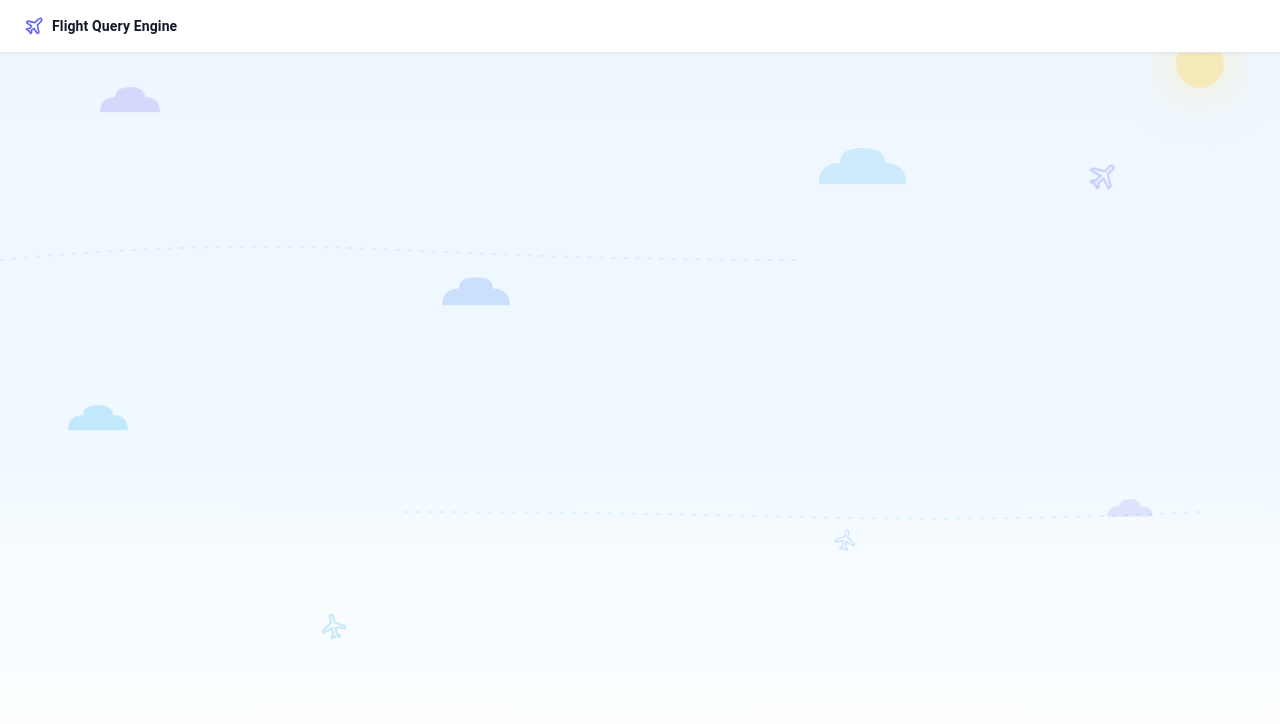
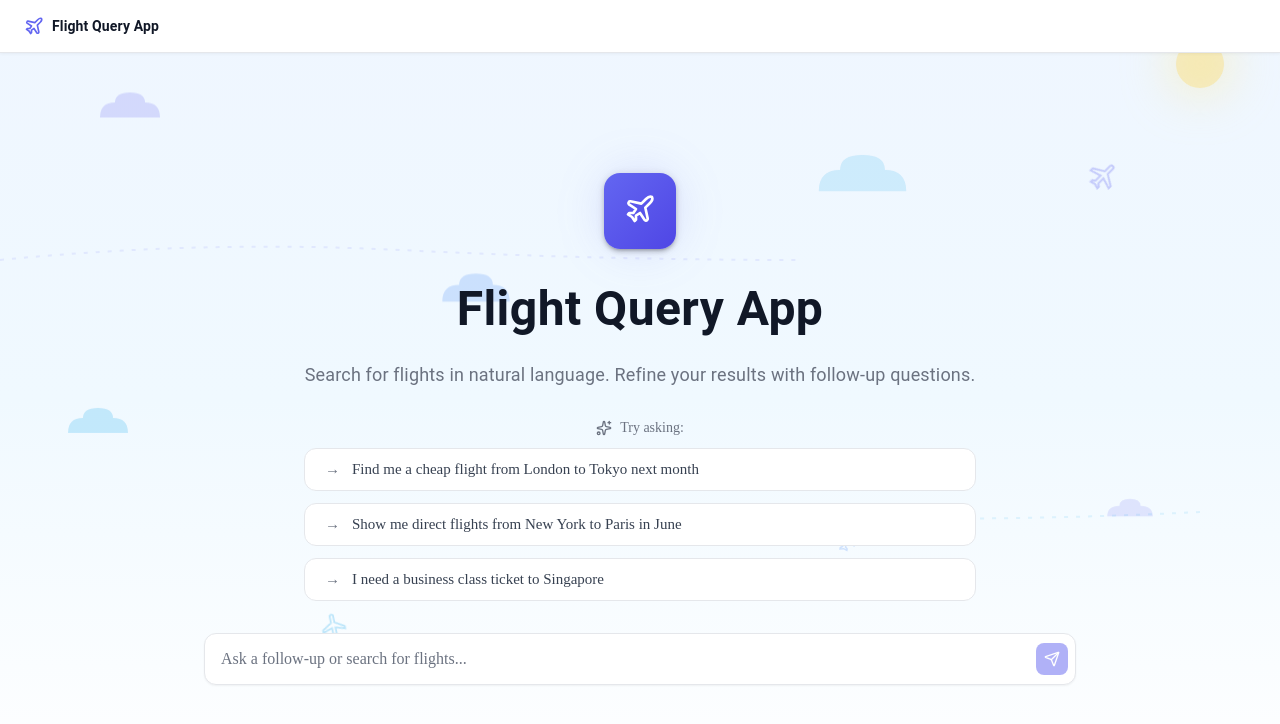
Before and after one commit to milosandrejic/flight-query-app, a Next.js app: page / in a window 1280 px wide. Shown: the top 724 px of the page. Built offline with nearby package versions, Linux system fonts and the light colour scheme; what @mui/material-nextjs would draw is missing.

Commit message:
search field, better layout organization, parent now controls spacing between individual compoennts

```diff
--- a/package.json
+++ b/package.json
@@ -16,6 +16,7 @@
     "@mui/material-nextjs": "^9.0.0",
     "axios": "^1.15.0",
     "lucide-react": "^1.8.0",
+    "motion": "^12.38.0",
     "next": "16.2.3",
     "react": "19.2.4",
     "react-dom": "19.2.4"
--- a/src/app/page.tsx
+++ b/src/app/page.tsx
@@ -1,13 +1,33 @@
 "use client";
 
+import { Box } from "@mui/material";
+
 import { Header } from "@/components/Header";
+import { ChatInput } from "@/components/ChatInput";
+import { WelcomeHero } from "@/components/WelcomeHero";
 import { BackgroundPattern } from "@/components/BackgroundPattern";
 
 export default function Home() {
+  const handleQuickStart = (query: string) => {
+    console.log("Quick start:", query);
+  };
+
+  const handleSend = (message: string) => {
+    console.log("Send:", message);
+  };
+
   return (
     <>
       <BackgroundPattern />
       <Header />
+      <Box component="main" sx={{ mx: "auto", maxWidth: 920, px: 3 }}>
+        <Box sx={{ pt: 15, pb: 4 }}>
+          <WelcomeHero onQuickStart={handleQuickStart} />
+        </Box>
+        <Box sx={{ mb: 3 }}>
+          <ChatInput onSend={handleSend} isLoading={false} />
+        </Box>
+      </Box>
     </>
   );
 }
--- /dev/null
+++ b/src/components/ChatInput.tsx
@@ -0,0 +1,85 @@
+"use client";
+
+import { useState } from "react";
+import { Send } from "lucide-react";
+
+import { Box } from "@mui/material";
+
+interface ChatInputProps {
+  onSend: (message: string) => void;
+  isLoading: boolean;
+  placeholder?: string;
+}
+
+export function ChatInput({ onSend, isLoading, placeholder }: ChatInputProps) {
+  const [value, setValue] = useState("");
+
+  const handleSubmit = (e: React.FormEvent) => {
+    e.preventDefault();
+    if (value.trim() && !isLoading) {
+      onSend(value.trim());
+      setValue("");
+    }
+  };
+
+  return (
+    <Box component="form" onSubmit={handleSubmit} sx={{ width: "100%" }}>
+      <Box sx={{ position: "relative" }}>
+        <Box
+          component="input"
+          type="text"
+          placeholder={placeholder || "Ask a follow-up or search for flights..."}
+          value={value}
+          onChange={(e: React.ChangeEvent<HTMLInputElement>) => setValue(e.target.value)}
+          disabled={isLoading}
+          sx={{
+            width: "100%",
+            borderRadius: 3,
+            border: "1px solid #e5e7eb",
+            bgcolor: "#fff",
+            pl: 2,
+            pr: 6,
+            py: 2,
+            fontSize: 16,
+            fontFamily: "inherit",
+            color: "#111827",
+            outline: "none",
+            boxShadow: "0 1px 2px rgba(0,0,0,0.05)",
+            "&::placeholder": { color: "#6b7280" },
+            "&:focus": {
+              borderColor: "#6366f1",
+              boxShadow: "0 0 0 3px rgba(99, 102, 241, 0.2)",
+            },
+            "&:disabled": { opacity: 0.5, cursor: "not-allowed" },
+          }}
+        />
+        <Box
+          component="button"
+          type="submit"
+          disabled={!value.trim() || isLoading}
+          sx={{
+            position: "absolute",
+            right: 8,
+            top: "50%",
+            transform: "translateY(-50%)",
+            display: "flex",
+            alignItems: "center",
+            justifyContent: "center",
+            height: 32,
+            width: 32,
+            borderRadius: 2,
+            border: "none",
+            bgcolor: "#6366f1",
+            color: "#fff",
+            cursor: "pointer",
+            transition: "background-color 0.2s",
+            "&:hover": { bgcolor: "#5558e3" },
+            "&:disabled": { opacity: 0.5, cursor: "not-allowed" },
+          }}
+        >
+          <Send size={16} />
+        </Box>
+      </Box>
+    </Box>
+  );
+}
--- a/src/components/Header.tsx
+++ b/src/components/Header.tsx
@@ -39,7 +39,7 @@ export function Header() {
             lineHeight: 1,
           }}
         >
-          Flight Query Engine
+          Flight Query App
         </Typography>
       </Box>
     </Box>
--- /dev/null
+++ b/src/components/WelcomeHero.tsx
@@ -0,0 +1,119 @@
+"use client";
+
+import { motion } from "motion/react";
+import { Plane, Sparkles } from "lucide-react";
+
+import { Box, Typography } from "@mui/material";
+
+interface WelcomeHeroProps {
+  onQuickStart: (query: string) => void;
+}
+
+const EXAMPLE_QUERIES = [
+  "Find me a cheap flight from London to Tokyo next month",
+  "Show me direct flights from New York to Paris in June",
+  "I need a business class ticket to Singapore",
+];
+
+export function WelcomeHero({ onQuickStart }: WelcomeHeroProps) {
+  return (
+    <Box
+      component={motion.div}
+      initial={{ opacity: 0, y: 20 }}
+      animate={{ opacity: 1, y: 0 }}
+      transition={{ duration: 0.5 }}
+      sx={{ textAlign: "center" }}
+    >
+      {/* Icon */}
+      <Box
+        component={motion.div}
+        initial={{ scale: 0.8, opacity: 0 }}
+        animate={{ scale: 1, opacity: 1 }}
+        transition={{ duration: 0.5, delay: 0.2 }}
+        sx={{ display: "inline-flex", alignItems: "center", justifyContent: "center", mb: 3 }}
+      >
+        <Box sx={{ position: "relative" }}>
+          <Box sx={{ position: "absolute", inset: 0, bgcolor: "rgba(99, 102, 241, 0.2)", filter: "blur(24px)", borderRadius: "50%" }} />
+          <Box sx={{ position: "relative", background: "linear-gradient(to bottom right, #6366f1, #4f46e5)", p: 2.5, borderRadius: 4, boxShadow: 3 }}>
+            <Plane size={32} color="#fff" />
+          </Box>
+        </Box>
+      </Box>
+
+      {/* Title */}
+      <Typography
+        component={motion.h1}
+        initial={{ opacity: 0, y: 10 }}
+        animate={{ opacity: 1, y: 0 }}
+        transition={{ duration: 0.5, delay: 0.3 }}
+        sx={{ fontSize: { xs: 36, sm: 48 }, fontWeight: 600, color: "#111827", mb: 2 }}
+      >
+        Flight Query App
+      </Typography>
+
+      {/* Subtitle */}
+      <Typography
+        component={motion.p}
+        initial={{ opacity: 0, y: 10 }}
+        animate={{ opacity: 1, y: 0 }}
+        transition={{ duration: 0.5, delay: 0.4 }}
+        sx={{ fontSize: 18, color: "#6b7280", mb: 4, maxWidth: 672, mx: "auto" }}
+      >
+        Search for flights in natural language. Refine your results with follow-up questions.
+      </Typography>
+
+      {/* Example Queries */}
+      <Box
+        component={motion.div}
+        initial={{ opacity: 0, y: 10 }}
+        animate={{ opacity: 1, y: 0 }}
+        transition={{ duration: 0.5, delay: 0.5 }}
+        sx={{ maxWidth: 672, mx: "auto" }}
+      >
+        <Box sx={{ display: "flex", alignItems: "center", justifyContent: "center", gap: 1, fontSize: 14, color: "#6b7280", mb: 1.5 }}>
+          <Sparkles size={16} />
+          <span>Try asking:</span>
+        </Box>
+
+        <Box sx={{ display: "flex", flexDirection: "column", gap: 1.5 }}>
+          {EXAMPLE_QUERIES.map((query, index) => (
+            <Box
+              key={index}
+              component={motion.button}
+              initial={{ opacity: 0, x: -20 }}
+              animate={{ opacity: 1, x: 0 }}
+              transition={{ duration: 0.3, delay: 0.6 + index * 0.1 }}
+              onClick={() => onQuickStart(query)}
+              sx={{
+                display: "block",
+                width: "100%",
+                textAlign: "left",
+                px: 2.5,
+                py: 1.5,
+                borderRadius: 3,
+                border: "1px solid #e5e7eb",
+                bgcolor: "#fff",
+                color: "#374151",
+                fontSize: 15,
+                fontFamily: "inherit",
+                cursor: "pointer",
+                transition: "all 0.2s",
+                "&:hover": {
+                  borderColor: "#6366f1",
+                  bgcolor: "rgba(99, 102, 241, 0.05)",
+                  color: "#6366f1",
+                  "& .arrow": { color: "#6366f1" },
+                },
+              }}
+            >
+              <Box sx={{ display: "flex", alignItems: "center", gap: 1.5 }}>
+                <Box className="arrow" sx={{ color: "#6b7280", transition: "color 0.2s" }}>→</Box>
+                <span>{query}</span>
+              </Box>
+            </Box>
+          ))}
+        </Box>
+      </Box>
+    </Box>
+  );
+}
```
Also changed, not shown: 2 other files (tests, documents, lock files or other folders).
